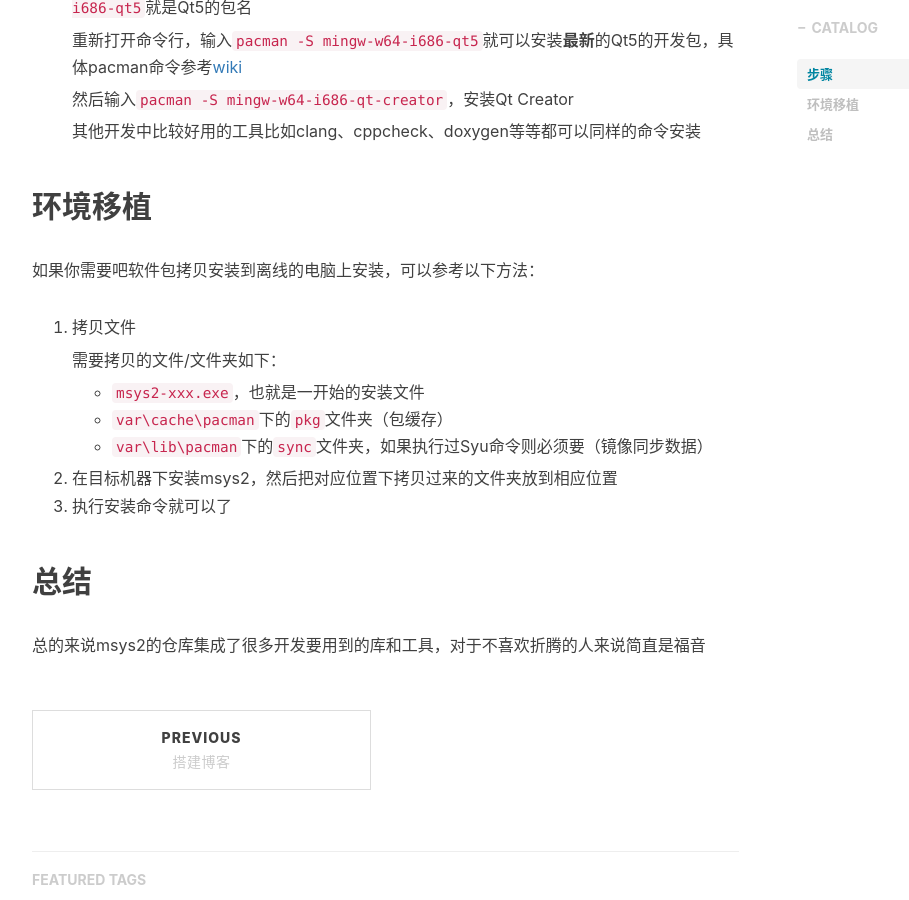
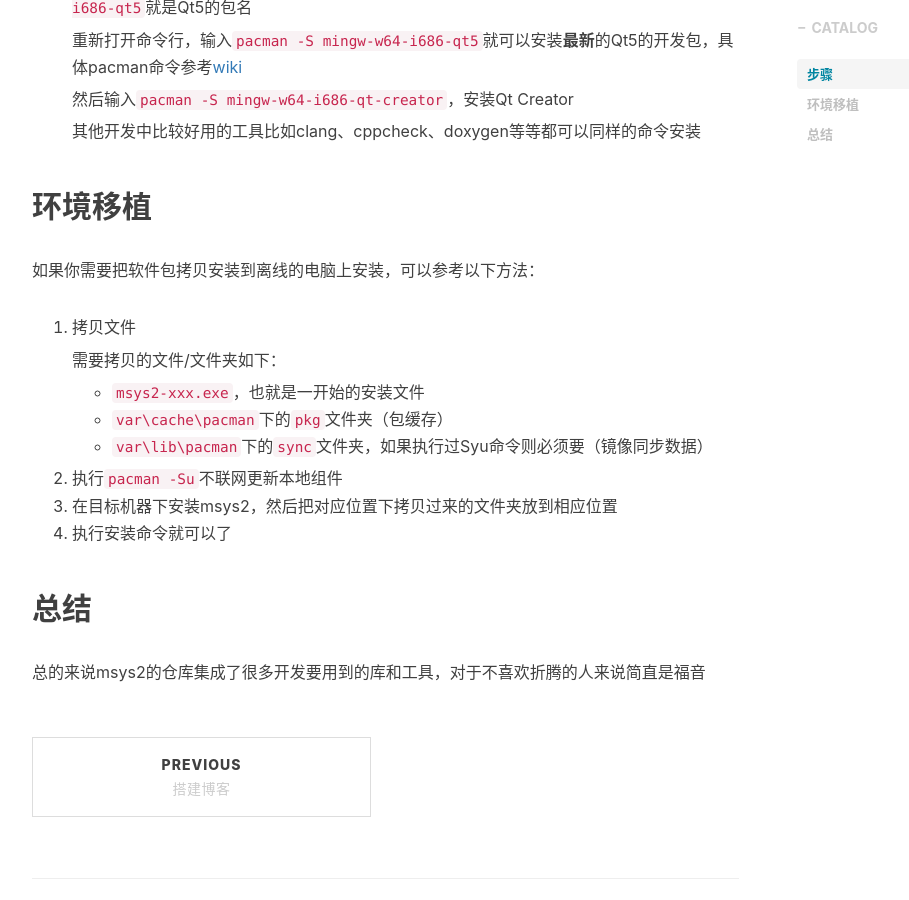
Before and after one commit to helywin/old_blog, a Jekyll site: the page built from _posts/2018-12-15-搭建Qt开发环境.md, in a window 1280 px wide and 900 px high, scrolled down 1838 px. Shown: the whole window, without its empty margins (233-1142 px from the left). Built offline with Jekyll 4.4.1, drawn with Linux system fonts in a browser that asks for light colours; nearby versions of some CDN libraries; comment, search, counter and statistics services are not loaded.

Commit message:
Update 2018-12-15-搭建Qt开发环境.md

```diff
--- a/_posts/2018-12-15-搭建Qt开发环境.md
+++ b/_posts/2018-12-15-搭建Qt开发环境.md
@@ -90,7 +90,7 @@
 
    打开网址找到`mingw-w64-i686-qt5-xxx.pkg.tar.xz`，这就是Qt5的包，而`mingw-w64-i686-qt5`就是Qt5的包名
 
-   重新打开命令行，输入`pacman -S mingw-w64-i686-qt5`就可以安装**最新**的Qt5的开发包，具体pacman命令参考[wiki](https://wiki.archlinux.org/index.php/Pacman_%E7%AE%80%E4%BD%93%E4%B8%AD%E6%96%87)
+   重新打开命令行，输入`pacman -S mingw-w64-i686-qt5`就可以安装**最新**的Qt5的开发包，具体pacman命令参考[wiki](https://wiki.archlinux.org/index.php/Pacman_(%E7%AE%80%E4%BD%93%E4%B8%AD%E6%96%87))
 
    然后输入`pacman -S mingw-w64-i686-qt-creator`，安装Qt Creator
 
@@ -98,7 +98,7 @@
 
 ## 环境移植
 
-如果你需要吧软件包拷贝安装到离线的电脑上安装，可以参考以下方法：
+如果你需要把软件包拷贝安装到离线的电脑上安装，可以参考以下方法：
 
 1. 拷贝文件
 
@@ -108,8 +108,9 @@
    - `var\cache\pacman`下的`pkg`文件夹（包缓存）
    - `var\lib\pacman`下的`sync`文件夹，如果执行过Syu命令则必须要（镜像同步数据）
 
-2. 在目标机器下安装msys2，然后把对应位置下拷贝过来的文件夹放到相应位置
-3. 执行安装命令就可以了
+2. 执行`pacman -Su`不联网更新本地组件
+3. 在目标机器下安装msys2，然后把对应位置下拷贝过来的文件夹放到相应位置
+4. 执行安装命令就可以了
 
 ## 总结
 
--- a/index.html
+++ b/index.html
@@ -1,6 +1,6 @@
 ---
 layout: page
-description: "人生は自分を探す旅です"
+description: "知之者不如好之者，好之者不如乐之者"
 ---
 
 {% for post in paginator.posts %}
```
